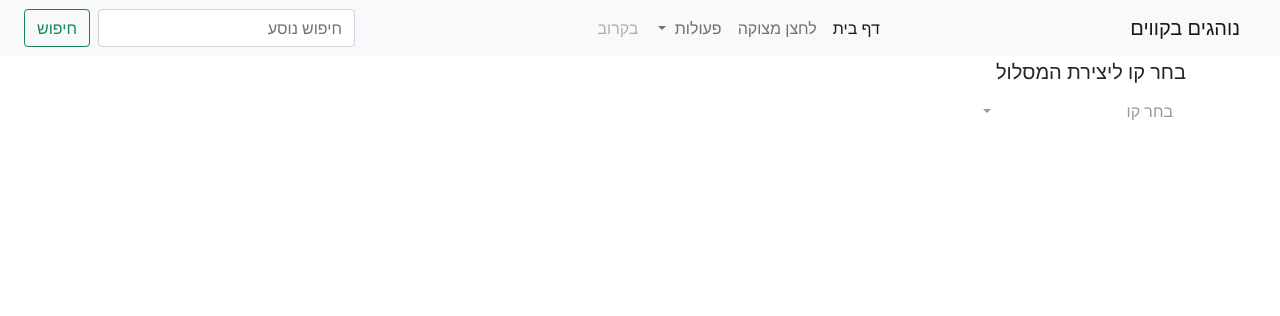
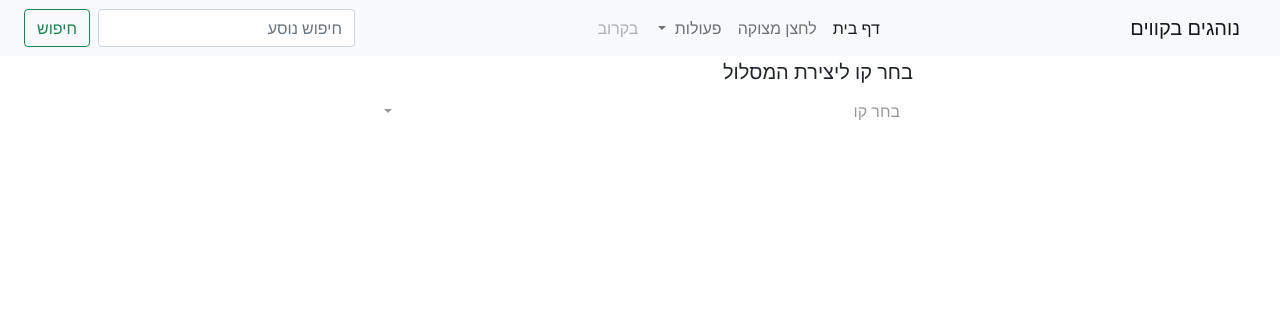
Before and after one commit to itaylev20/HackatonCSTAU2023, a Flask app: page / in a window 1280 px wide. Shown: the top 316 px of the page. Run offline with Flask 3, Linux system fonts and the light colour scheme; some libraries are stand-ins or nearby versions.

Commit message:
Upload web

```diff
--- a/templates/main.html
+++ b/templates/main.html
@@ -27,13 +27,10 @@
     </script>
 {% endblock %}
 {% block content %}
-
-<div id="container">
+    <div class="w-50 mx-auto">
     <h5>בחר קו ליצירת המסלול</h5>
-    <select class="selectpicker text-right bus-routes" data-live-search="true" title="בחר קו">
-
+    <select class="form-control selectpicker text-right bus-routes" data-live-search="true" title="בחר קו">
+    </div>
 </select>
 
-</div>
-
 {% endblock %}
```
